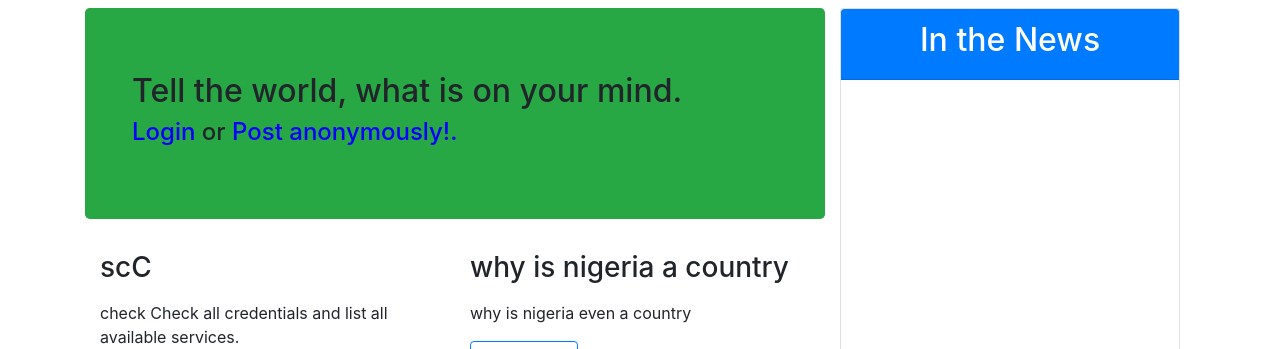
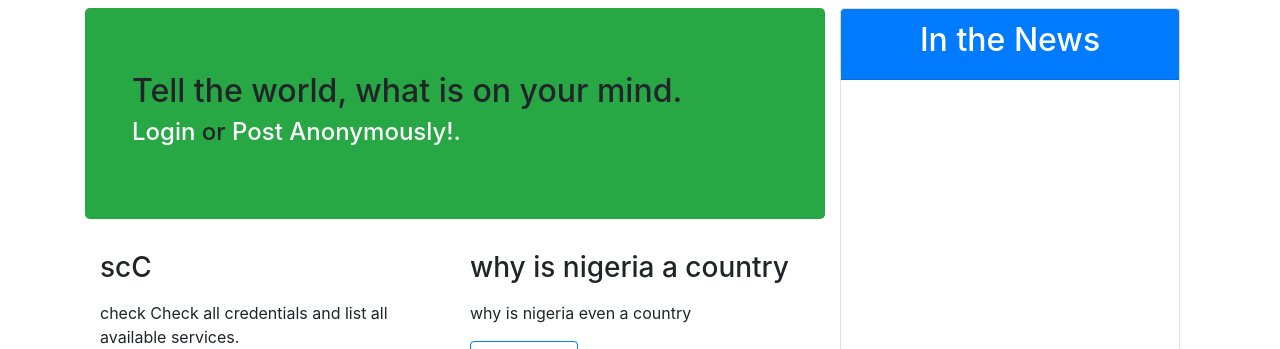
Before and after one commit to dolastack/naijarants, a Django app: page / in a window 1280 px wide. Shown: the part 56-405 px from the top of the page. Run offline with Django 3.2, Linux system fonts and the light colour scheme; data comes from the database, SQL or seed files in the repository; parts of the project's set-up code (start-up, migrations or seed data) failed here and were passed over; some libraries are stand-ins or nearby versions.

Commit message:
white text

```diff
--- a/templates/index.html
+++ b/templates/index.html
@@ -18,9 +18,9 @@
               <h2>Tell the world, what is on your mind.</h2>
 
              <h4>
-              <a href="{% url 'accounts_login' %}" >Login </a>
+              <a class="text-white" href="{% url 'accounts_login' %}" >Login </a>
               or
-              <a href="{% url 'rants_new_rant' %}">Post anonymously!. </a>
+              <a class="text-white" href="{% url 'rants_new_rant' %}">Post Anonymously!. </a>
             </h4>
 
             </div>
```
